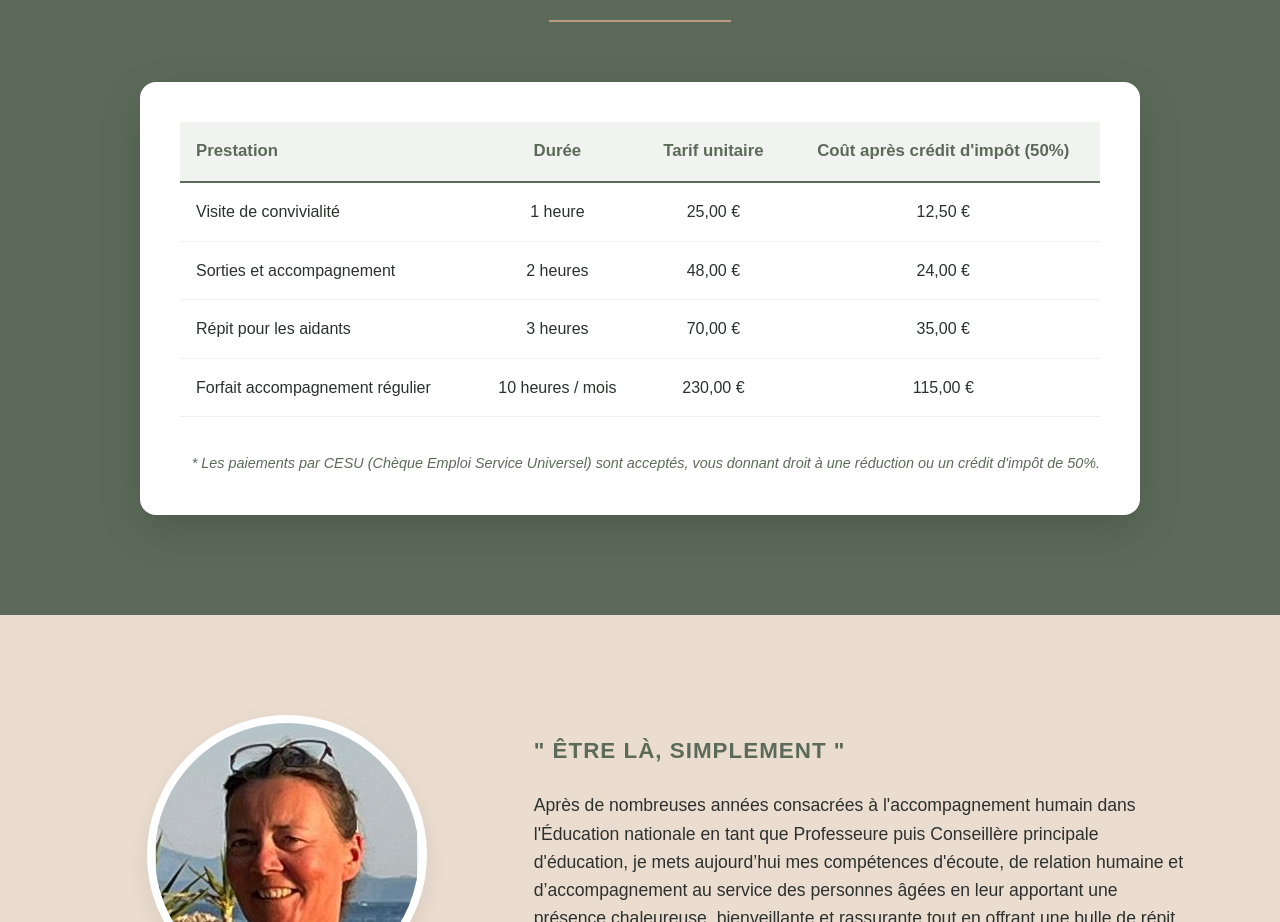
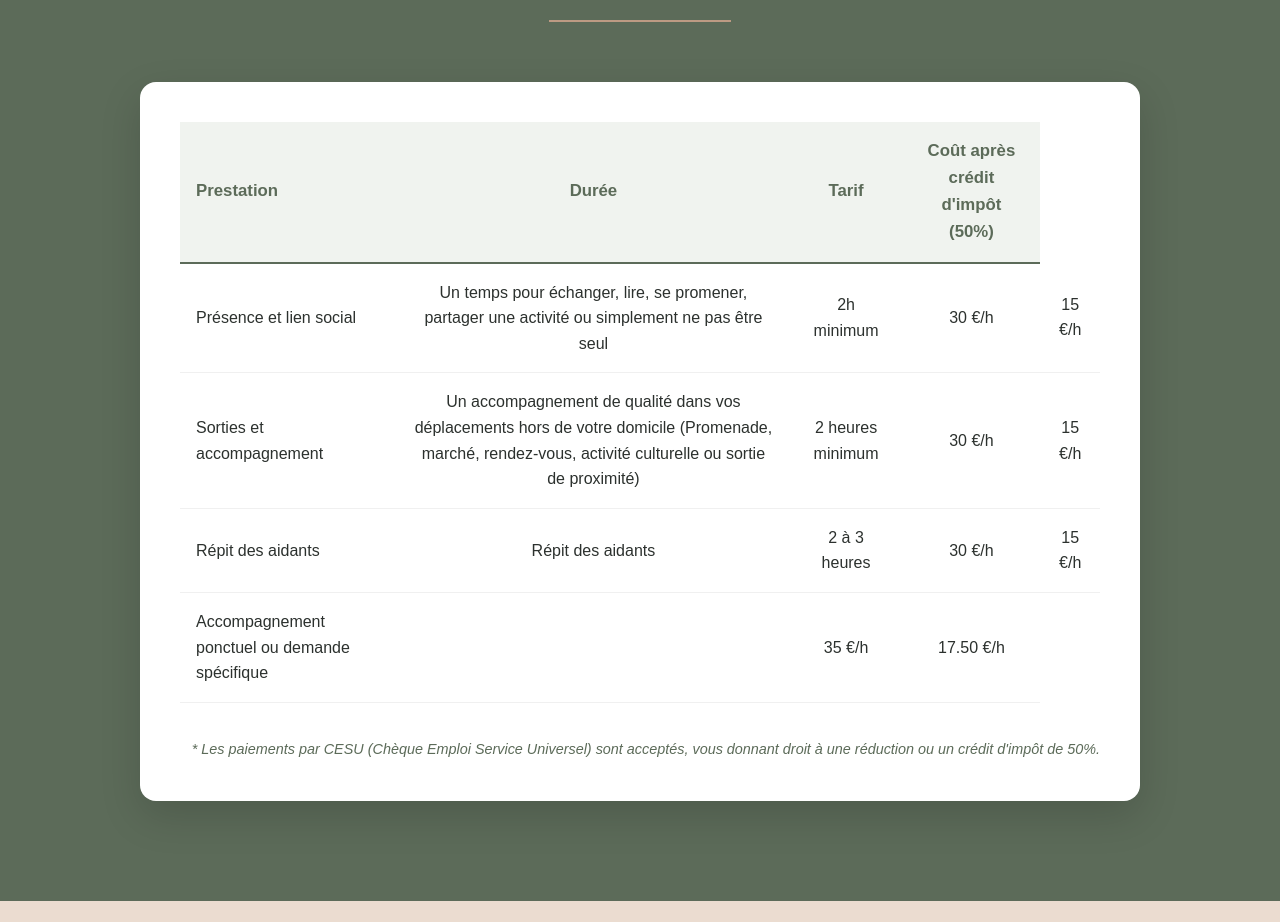
Before and after one commit to tentensee/LaVoyageuseDeVie, a React (Vite) app: page / in a window 1280 px wide. Shown: the part 2307-3229 px from the top of the page. Built offline with nearby package versions, Linux system fonts and the light colour scheme.

Commit message:
Modify tarifs and descriptions in Tarifs component
Updated tarif descriptions and unit prices for services.

```diff
--- a/src/components/Tarifs.jsx
+++ b/src/components/Tarifs.jsx
@@ -14,34 +14,37 @@ export default function Tarifs() {
               <tr>
                 <th>Prestation</th>
                 <th>Durée</th>
-                <th>Tarif unitaire</th>
+                <th>Tarif</th>
                 <th>Coût après crédit d'impôt (50%)</th>
               </tr>
             </thead>
             <tbody>
               <tr>
-                <td>Visite de convivialité</td>
-                <td>1 heure</td>
-                <td>25,00 €</td>
-                <td>12,50 €</td>
+                <td>Présence et lien social</td>
+                <td>Un temps pour échanger, lire, se promener, partager une activité ou simplement ne pas être seul</td>
+                <td>2h minimum</td>
+                <td>30 €/h</td>
+                <td>15 €/h</td>
               </tr>
               <tr>
                 <td>Sorties et accompagnement</td>
-                <td>2 heures</td>
-                <td>48,00 €</td>
-                <td>24,00 €</td>
+                <td>Un accompagnement de qualité dans vos déplacements hors de votre domicile (Promenade, marché, rendez-vous, activité culturelle ou sortie de proximité)</td>
+                <td>2 heures minimum</td>
+                <td>30 €/h</td>
+                <td>15 €/h</td>
               </tr>
               <tr>
-                <td>Répit pour les aidants</td>
-                <td>3 heures</td>
-                <td>70,00 €</td>
-                <td>35,00 €</td>
+                <td>Répit des aidants</td>
+                <td>Répit des aidants</td>
+                <td>2 à 3 heures</td>
+                <td>30 €/h</td>
+                <td>15 €/h</td>
               </tr>
               <tr>
-                <td>Forfait accompagnement régulier</td>
-                <td>10 heures / mois</td>
-                <td>230,00 €</td>
-                <td>115,00 €</td>
+                <td>Accompagnement ponctuel ou demande spécifique</td>
+                <td></td>
+                <td>35 €/h</td>
+                <td>17.50 €/h</td>
               </tr>
             </tbody>
           </table>
```
